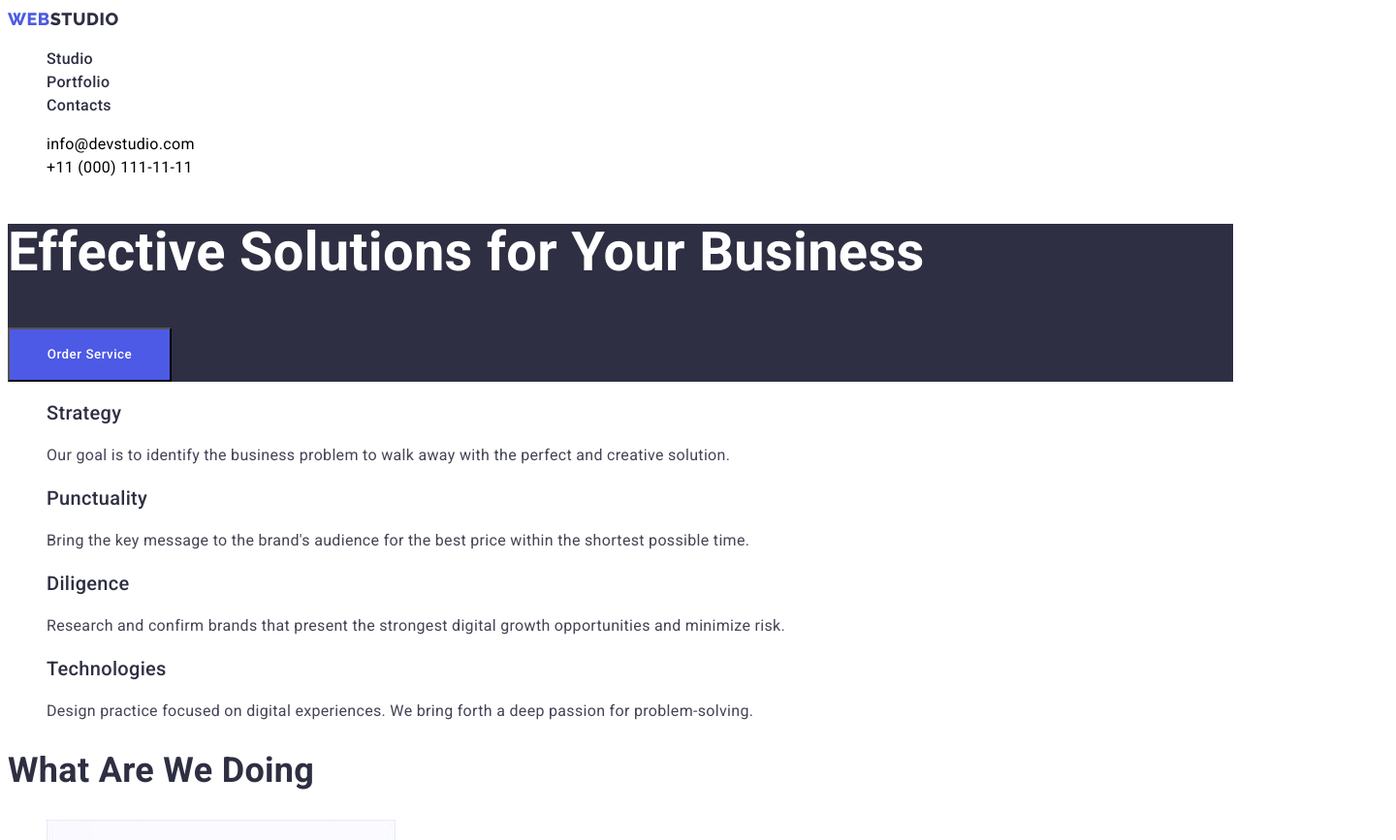
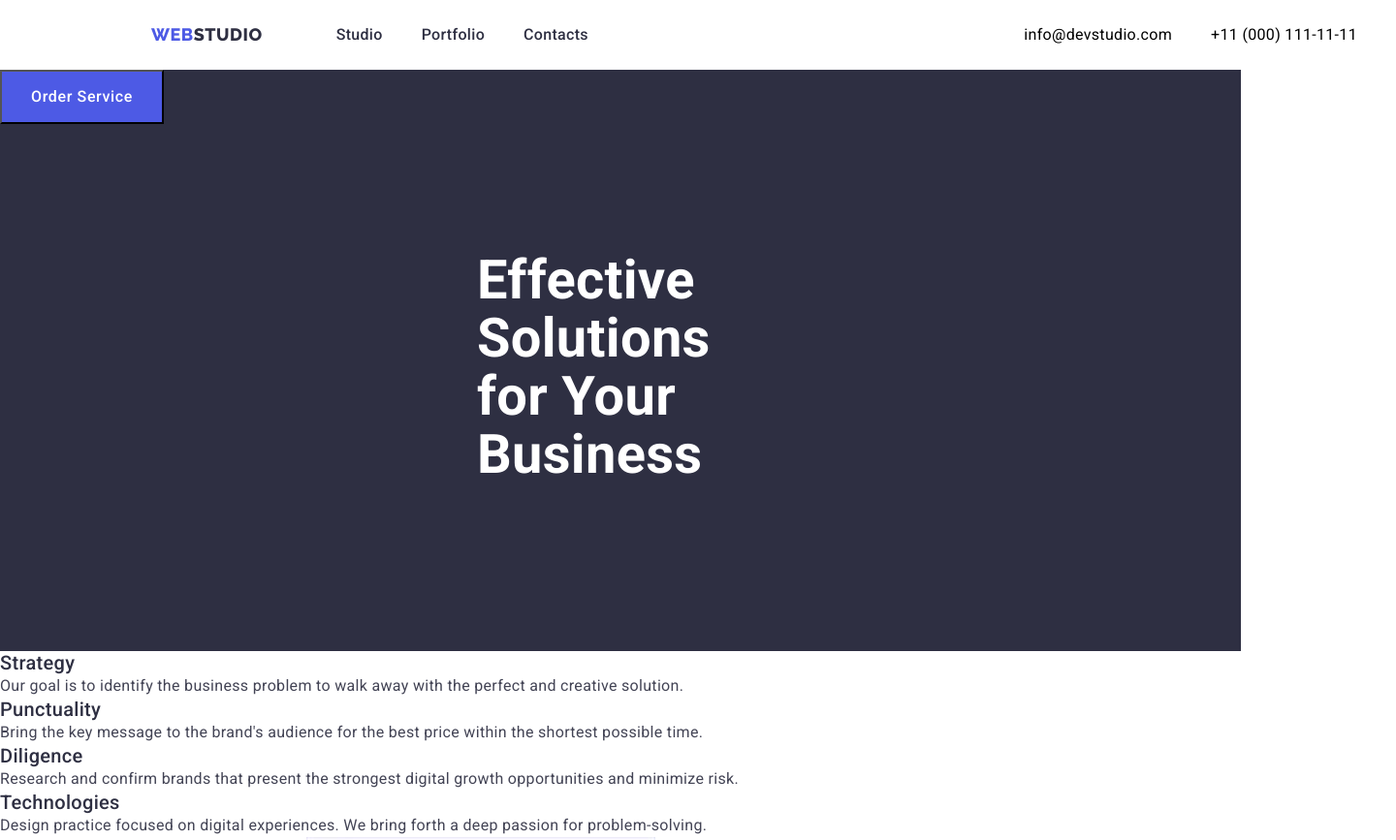
Before and after one commit to TkachAnta/goit-markup-hw-03, a plain HTML site: page index.html in a window 1280 px wide. Shown: the top 867 px of the page at 97% size, 1440 px wide, since content can reach past the window. Drawn offline with nearby package versions, Linux system fonts and the light colour scheme.

Commit message:
Скидання стилів, меню nav

```diff
--- a/css/style.css
+++ b/css/style.css
@@ -8,12 +8,44 @@
     --color-cloud: #F4F4FD;
 }
 
+h1,
+h2,
+h3,
+p {
+    margin-top: 0;
+    margin-bottom: 0;
+}
+
+ul,
+ol {
+    margin-top: 0;
+    margin-bottom: 0;
+    padding-left: 0;
+}
+
+img {
+    display: block;
+    min-width: 100%;
+    height: auto;
+}
+
 .body {
     font-family: 'Roboto', sans-serif;
     font-size: 16px;
     letter-spacing: 0.02em;
     line-height: 1.5;
     background: var(--primary-white-color);
+}
+
+.container {
+    width: 1440px;
+    margin-left: auto;
+    margin-right: auto;
+}
+
+.page-container {
+    display: flex;
+    align-items: center;
 }
 
 .list {
@@ -34,10 +66,12 @@
     letter-spacing: 0.03em;
     text-transform: uppercase;
     color: var(--color-iris);
+    padding-left: 156px;
 }
 
 .logotype {
     color: var(--color-navy-blue);
+    margin-right: 76px;
 }
 
 .menu-link {
@@ -60,10 +94,26 @@
     font-style: normal;
 }
 
+.address {
+    margin-left: auto;
+    margin-right: 40px;
+}
+
+.menu-item:not(:last-child) {
+    margin-right: 40px;
+}
+
+.page-header {
+    padding-top: 24px;
+    padding-bottom: 24px;
+    height: 72px;
+}
+
 /*HERO*/
 
 .hero {
     background-color: var(--color-navy-blue);
+    height: 600px;
 }
 
 .page-hero {
@@ -71,6 +121,8 @@
     line-height: 1.07;
     font-weight: 700;
     color: var(--primary-color-white);
+    position: absolute;
+    padding: 188px 492px 292px;
 }
 
 .btn-page-hero {
--- a/index.html
+++ b/index.html
@@ -8,6 +8,7 @@
     <link rel="preconnect" href="https://fonts.googleapis.com">
     <link rel="preconnect" href="https://fonts.gstatic.com" crossorigin>
     <link href="https://fonts.googleapis.com/css2?family=Raleway:wght@800&family=Roboto:wght@400;500;700&display=swap" rel="stylesheet">
+    <link rel="stylesheet" href="https://cdn.jsdelivr.net/npm/modern-normalize@1.1.0/modern-normalize.css">
     <link rel="stylesheet" href="./css/style.css">
 </head>
 <body class="body">
@@ -15,9 +16,10 @@
     <!--HEADER-->
 
     <header class="page-header">
-       <nav class="page-nav">
+        <div class="container page-container">
+            <nav class="page-nav page-container">
             <a class="logo link" href="./index.html">Web<span class="logotype">Studio</span></a>
-       <ul class="menu list">
+            <ul class="menu list page-container">
                 <li class="menu-item">
                     <a class="menu-link link" href="./index.html">Studio</a></li>
                 <li class="menu-item">
@@ -26,29 +28,33 @@
                     <a class="menu-link link" href="">Contacts</a></li>
             </ul>
             </nav>
-       <address>
-           <ul class="list">
-               <li>
+            <address class="address">
+                <ul class="list page-container">
+                    <li class="menu-item">
                         <a class="contact-email link" href="mailto:info@devstudio.com">info@devstudio.com</a>
-               </li>
+                    </li class="menu-item">
                     <li>
                         <a class="contact-phone-number link" href="tel:+110001111111">+11 (000) 111-11-11</a>
                     </li>
                 </ul>
             </address>
+        </div>
    </header>
     <main>
 
         <!--HERO-->
 
         <section class="hero">
+            <div class="container">
                 <h1 class="page-hero">Effective Solutions for Your Business</h1>
                 <button class="btn-page-hero" type="button">Order Service</button>
+            </div>
         </section>
 
         <!--WORK PRINCIPLES-->
 
         <section>
+            <div class="container page-container">
                 <h2 class="visually-hidden">Work principles</h2>
                 <ul class="list page-work-prin">
                     <li>
@@ -69,11 +75,13 @@
                         <p class="text">Design practice focused on digital experiences. We bring forth a deep passion for problem-solving.</p>
                     </li>
                 </ul>
+            </div>
         </section>
 
         <!--WHAT DOING-->
 
         <section>
+            <div class="container page-container">
                 <h2 class="page-title-what">What are we doing</h2>
                 <ul class="list">
                     <li><img src="./images/monitor.jpg" alt="monitor"
@@ -86,11 +94,13 @@
                         width="360"
                         height="300"></li>
                 </ul>
+        </div>
         </section>
 
         <!--OUR TEAM-->
 
         <section class="bgr-our-team">
+            <div class="container page-container">
                 <h2 class="page-title-team">Our Team</h2>
                 <ul class="list page-our-team">
                     <li>
@@ -113,14 +123,17 @@
                         <p class="text">UI Designer</p>
                     </li>
                 </ul>
+        </div>
         </section>
     </main>
 
     <!--FOOTER-->
 
     <footer class="footer">
+        <div class="container page-container">
             <a class="logo link" href="./index.html">Web<span class="logotype-footer">Studio</span></a>
             <p class="text">Increase the flow of customers and sales for your business with digital marketing & growth solutions.</p>
+    </div>
     </footer>
 </body>
 </html>
```
Also changed, not shown: portfolio.html (+7 -0 lines). Lines whose indentation alone changed are shown as unchanged.
